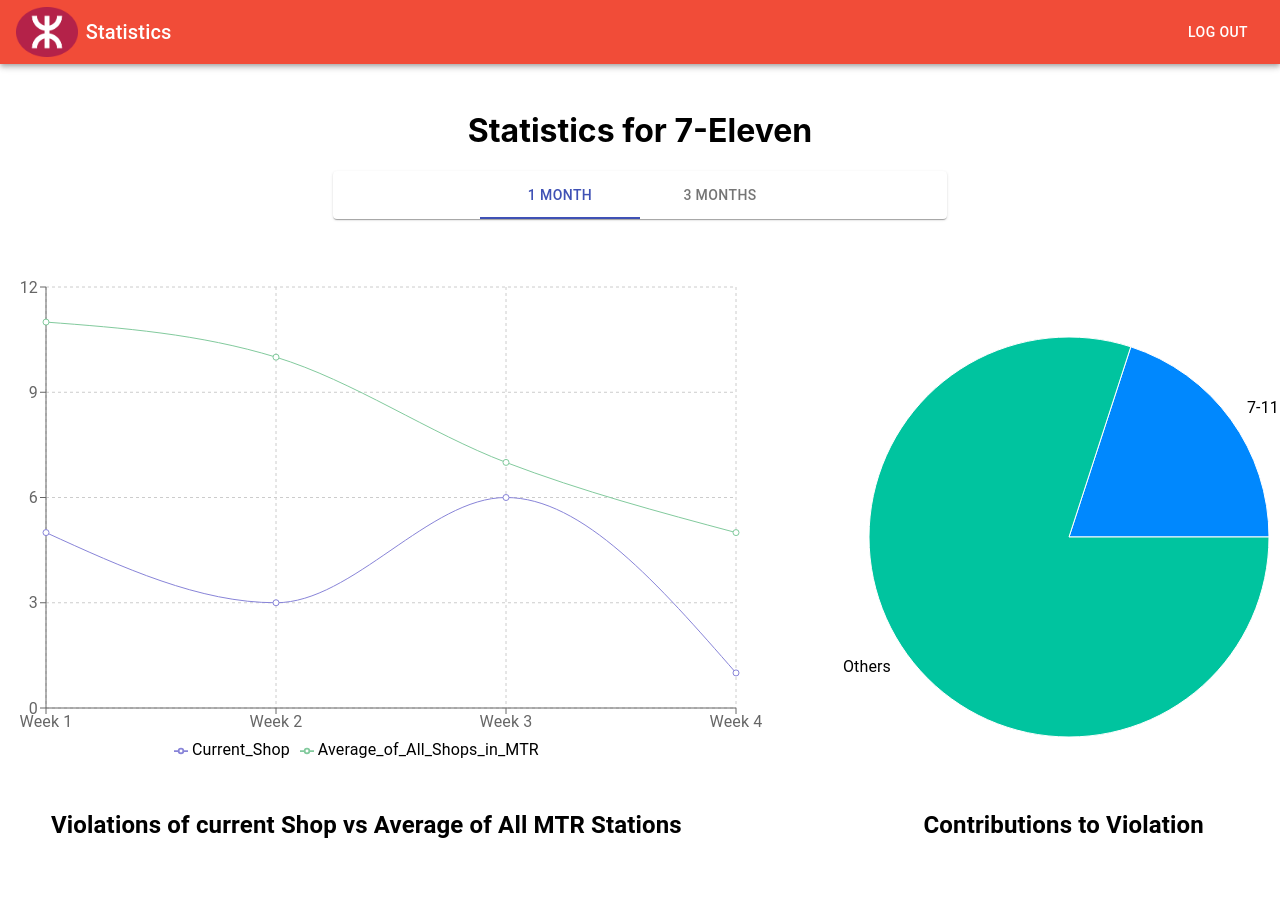
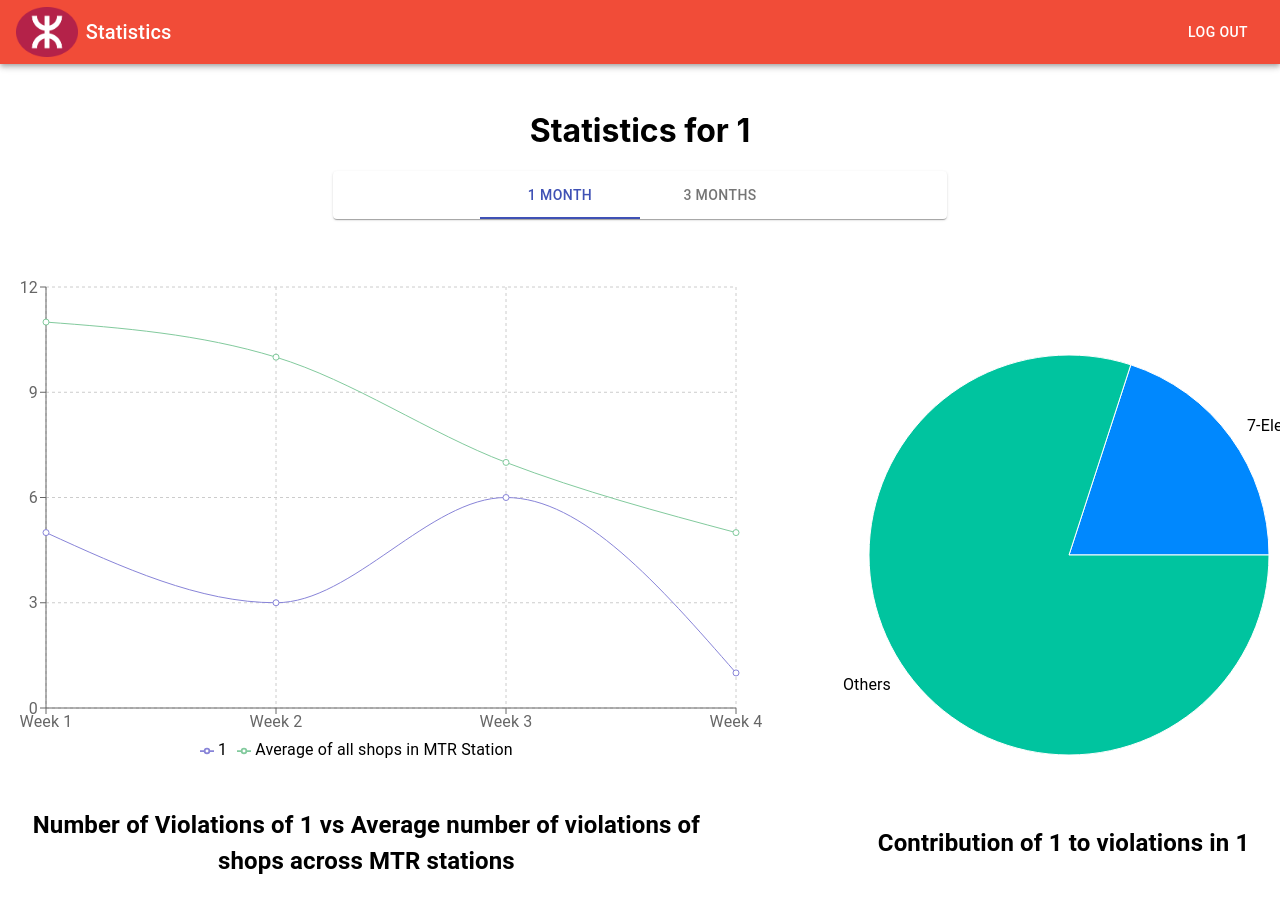
Before and after one commit to sidtiwari98/fyp-app, a React (Create React App) app in the folder dashboard/: page /home/1/1 in a window 1280 px wide. Shown: the top 912 px of the page. Built offline with nearby package versions, Linux system fonts and the light colour scheme.

Commit message:
Sid (#5)
* route changes home page data to constants.js

* [Feature]Routing throught app

```diff
--- a/dashboard/src/components/TopBar/TopBar.js
+++ b/dashboard/src/components/TopBar/TopBar.js
@@ -36,7 +36,7 @@
             {props.title}
           </Typography>
           {
-            props.notLogin !== true && <Button onClick={() => history.push("/")}color="inherit">Log Out</Button>
+            props.notLogin !== true && <Button onClick={() => history.push("/")} color="inherit">Log Out</Button>
           }
         </Toolbar>
       </AppBar>
--- a/dashboard/src/pages/HomePage/HomePage.js
+++ b/dashboard/src/pages/HomePage/HomePage.js
@@ -12,6 +12,7 @@
 import {makeStyles} from "@material-ui/core/styles";
 import FiberManualRecordIcon from '@material-ui/icons/FiberManualRecord';
 import {mtrData} from "../../static/constants";
+import {Link} from 'react-router-dom'
 
 const useStyles = makeStyles((theme) => ({
     root: {
@@ -53,7 +54,7 @@
                                                         color: mtrData[line].color,
                                                         fontSize: 17
                                                     }}/></ListItemIcon>
-                                                    <ListItemText>{station}</ListItemText>
+                                                    <ListItemText><Link to = {`/home/${station}`} style={{ textDecoration: 'none', color: 'black' }}>{station}</Link></ListItemText>
                                                 </ListItem>
                                                 <Divider/>
                                             </>
--- a/dashboard/src/pages/StationPage/StationPage.js
+++ b/dashboard/src/pages/StationPage/StationPage.js
@@ -8,6 +8,7 @@
 import TableHead from '@material-ui/core/TableHead';
 import TableRow from '@material-ui/core/TableRow';
 import Paper from '@material-ui/core/Paper';
+import {Link } from "react-router-dom";
 
 const StyledTableCell = withStyles((theme) => ({
   head: {
@@ -64,6 +65,7 @@
 
 export default function StationPage(props) {
   const classes = useStyles();
+  let stationName = props.match.params.stationName
 
   return (
     <DefaultLayout title="Station">
@@ -82,7 +84,7 @@
               {sortedRows.map((row) => (
                 <StyledTableRow key={row.name}>
                   <StyledTableCell>{row.category}</StyledTableCell>
-                  <StyledTableCell>{row.store}</StyledTableCell>
+                  <StyledTableCell><Link to = {`${stationName}/${row.store}`} style={{ textDecoration: 'none', color: 'black' }}>{row.store}</Link></StyledTableCell>
                   <StyledTableCell>{row.storeNumber}</StyledTableCell>
                   <StyledTableCell>{row.violations}</StyledTableCell>
                 </StyledTableRow>
--- a/dashboard/src/pages/StatsPage/StatsPage.js
+++ b/dashboard/src/pages/StatsPage/StatsPage.js
@@ -10,6 +10,8 @@
 import { Line } from 'recharts'
 
 export default function StatsPage(props) {
+    let shopName = props.match.params.shopName
+    let stationName = props.match.params.stationName
     const [value, setValue] = React.useState(0);
     const [LineChartData, setLineChartData] = useState(LineChartData1Month);
     const [PieChartData, setPieChartData] = useState(PieChartData1Month);
@@ -32,15 +34,15 @@
             <div className="chart_container">
                 <div className="graph_container">
                     <LineChart data={LineChartData} width={800} height={500} margin={{ top: 20, right: 30, left: 20, bottom: 5 }} XaxisDataKey={"name"}>
-                        <Line type="monotone" dataKey="Current_Shop" stroke="#8884d8" activeDot={{ r: 8 }} />
-                        <Line type="monotone" dataKey="Average_of_All_Shops_in_MTR" stroke="#82ca9d" />
+                        <Line type="monotone" dataKey="Current_Shop" stroke="#8884d8" activeDot={{ r: 8 }} name = {shopName} />
+                        <Line type="monotone" dataKey="Average_of_All_Shops_in_MTR" stroke="#82ca9d" name = "Average of all shops in MTR Station"/>
                     </LineChart>
-                    <span className="chart_heading">Violations of current Shop vs Average of All MTR Stations</span>
+                    <span className="chart_heading">Number of Violations of {shopName} vs Average number of violations of shops across MTR stations</span>
                 </div>
                 <div className="graph_container">
                     <PieChart data={PieChartData} color={PieChartColors} radius={200} width={500} height={500} nameKey={"name"}
                         dataKey={"value"} />
-                    <span className="chart_heading">Contributions to Violation</span>
+                    <span className="chart_heading">Contribution of {shopName} to violations in {stationName} </span>
                 </div>
             </div>
         )
@@ -48,7 +50,7 @@
     return (
         <DefaultLayout title = {"Statistics"}>
             <div className="main_contianer">
-                <h1 className = "heading_stats">Statistics for 7-Eleven</h1>
+                <h1 className = "heading_stats">Statistics for {shopName}</h1>
                 <TabNav value={value} handleChange={handleChange} >
                     <Tab label="1 Month" />
                     <Tab label="3 Months" />
--- a/dashboard/src/pages/StatsPage/statsPage.css
+++ b/dashboard/src/pages/StatsPage/statsPage.css
@@ -24,5 +24,6 @@
 .chart_heading{
     padding: 5%;
     font-weight: bold;
-    font-size: 24px
+    font-size: 24px;
+    text-align: center
 }
--- a/dashboard/src/static/constants.js
+++ b/dashboard/src/static/constants.js
@@ -1,10 +1,10 @@
 export const PieChartData1Month = [
-    { name: '7-11', value: 2 },
+    { name: '7-Eleven', value: 2 },
     { name: 'Others', value: 8 },
   ];
 
 export const PieChartData3Month = [
-    { name: '7-11', value: 4 },
+    { name: '7-Eleven', value: 4 },
     { name: 'Others', value: 6 },
   ];
 
```
